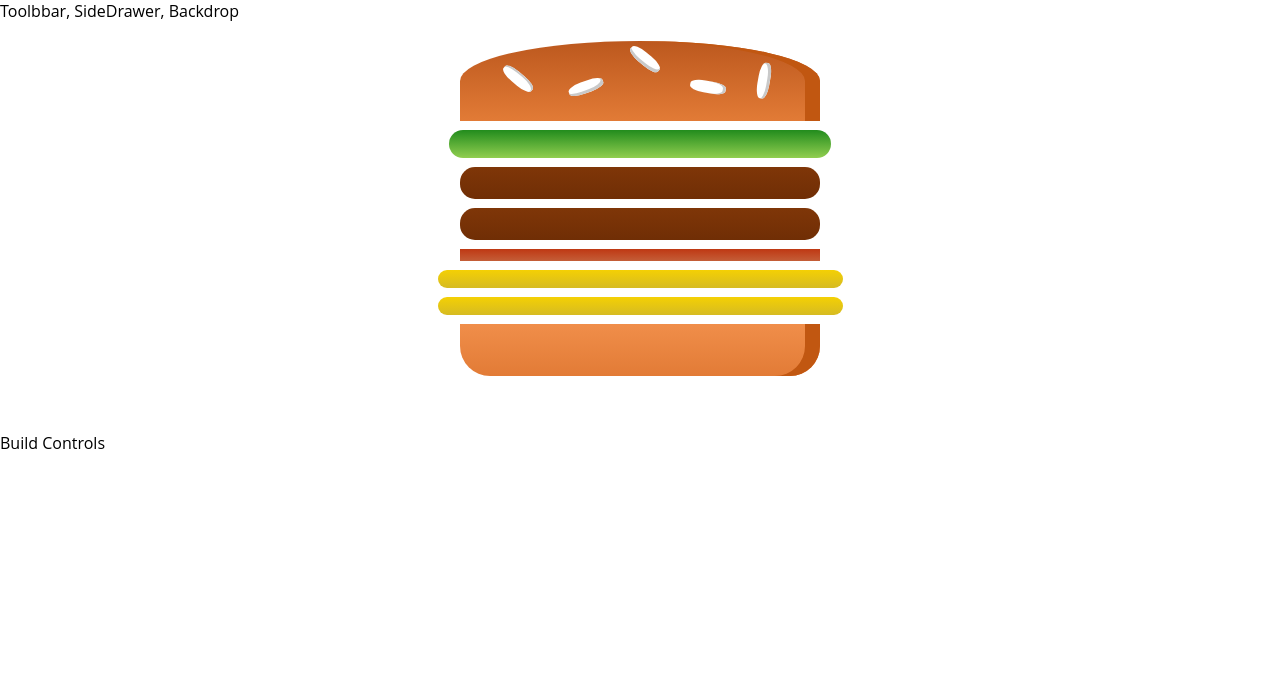
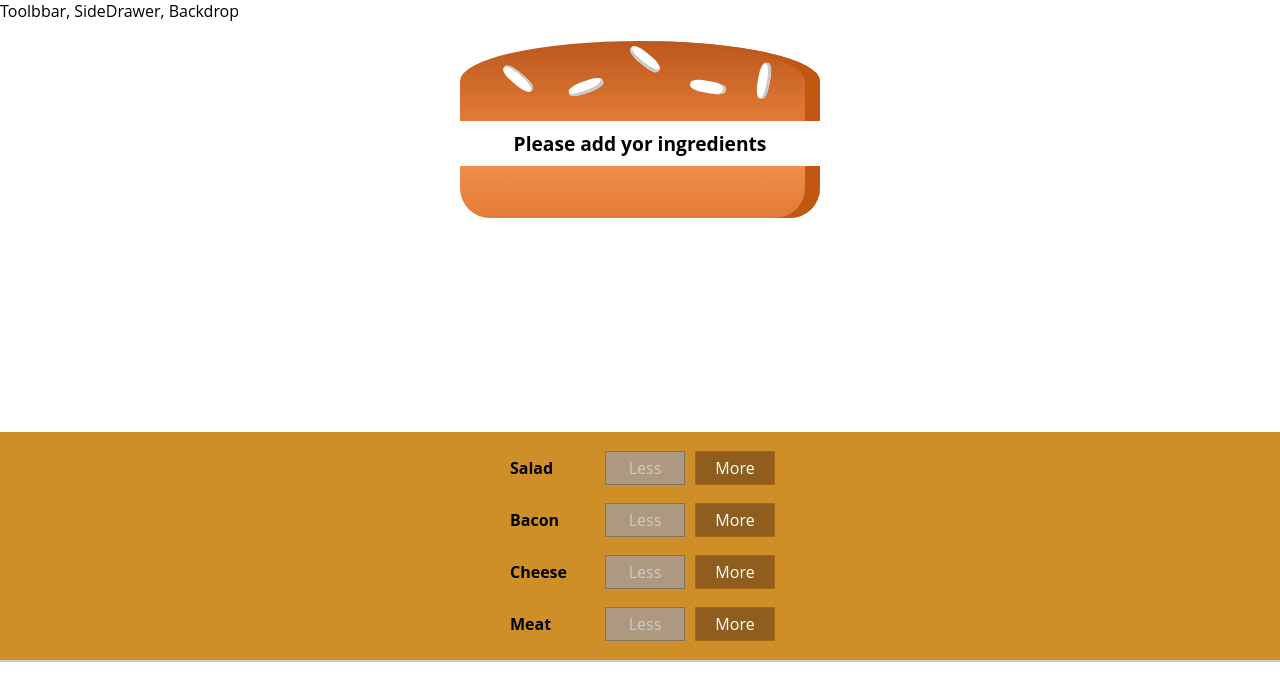
Before and after one commit to andrewquartey/Burger-Builder, a React app: page / in a window 1280 px wide. Shown: the top 700 px of the page. Built offline with nearby package versions, Linux system fonts and the light colour scheme; the HTML template or start-up script is replaced by a standard one.

Commit message:
Burger builder Controls

```diff
--- a/src/components/Burger/BuildControls/BuildControl/BuildControl.js
+++ b/src/components/Burger/BuildControls/BuildControl/BuildControl.js
@@ -1,13 +1,17 @@
 import React from 'react';
 
-import classes from './BuildControl';
+import classes from './BuildControl.css';
 
-const buildControl = (props = (
+const buildControl = props => (
   <div className={classes.BuildControl}>
     <div className={classes.Label}>{props.label}</div>
-    <button className={classes.Less}>Less</button>
-    <button className={classes.More}>More</button>
+    <button className={classes.Less} onClick={props.remove} disabled={props.disableButton}>
+      Less
+    </button>
+    <button className={classes.More} onClick={props.add}>
+      More
+    </button>
   </div>
-));
+);
 
 export default buildControl;
--- a/src/components/Burger/BuildControls/BuildControls.css
+++ b/src/components/Burger/BuildControls/BuildControls.css
@@ -1,6 +1,6 @@
 .BuildControls {
   width: 100%;
-  background-color: #ccff88;
+  background-color: #cf8f28;
   display: flex;
   flex-flow: column;
   align-items: center;
--- a/src/components/Burger/BuildControls/BuildControls.js
+++ b/src/components/Burger/BuildControls/BuildControls.js
@@ -1,7 +1,28 @@
 import React from 'react';
 
-import classes from './BbuildControls.css';
+import classes from './BuildControls.css';
+import BuildControl from './BuildControl/BuildControl';
 
-const buildControls = () => <div />;
+const controls = [
+  { label: 'Salad', type: 'salad' },
+  { label: 'Bacon', type: 'bacon' },
+  { label: 'Cheese', type: 'cheese' },
+  { label: 'Meat', type: 'meat' }
+];
+
+const buildControls = props => (
+  <div className={classes.BuildControls}>
+    {console.log(props.disabled)}
+    {controls.map(ctrl => (
+      <BuildControl
+        key={ctrl.label}
+        label={ctrl.label}
+        add={() => props.addIngredient(ctrl.type)}
+        remove={() => props.removeIngredient(ctrl.type)}
+        disableButton={props.disabled[ctrl.type]}
+      />
+    ))}
+  </div>
+);
 
 export default buildControls;
--- a/src/components/Burger/Burger.js
+++ b/src/components/Burger/Burger.js
@@ -6,6 +6,7 @@ import BurgerIngredient from './BurgerIngredient/BurgerIngredient';
 const burger = props => {
   let transformedIngredients = Object.keys(props.ingredients)
     .map(ingredientKey => {
+      if (props.ingredients[ingredientKey] < 0) return;
       return [...Array(props.ingredients[ingredientKey])].map((_, i) => (
         <BurgerIngredient key={ingredientKey + i} type={ingredientKey} />
       ));
--- a/src/containers/BburgerBuilder/BurgerBuilder.js
+++ b/src/containers/BburgerBuilder/BurgerBuilder.js
@@ -2,21 +2,66 @@ import React, { Component } from 'react';
 
 import Aux from '../../components/hoc/Aux';
 import Burger from '../../components/Burger/Burger';
+import BuildControls from '../../components/Burger/BuildControls/BuildControls';
 
+const INGREDIENT_PRICES = {
+  salad: 0.5,
+  meat: 1.3,
+  bacon: 0.7,
+  cheese: 0.4
+};
 class BurgerBuilder extends Component {
   state = {
     ingredients: {
-      salad: 1,
-      meat: 2,
-      bacon: 1,
-      cheese: 2
+      salad: 0,
+      meat: 0,
+      bacon: 0,
+      cheese: 0
+    },
+    totalPrice: 4
+  };
+
+  addIngredientHandler = type => {
+    const oldCount = this.state.ingredients[type];
+    const updatedCount = oldCount + 1;
+    const updatedIngredients = {
+      ...this.state.ingredients
+    };
+    updatedIngredients[type] = updatedCount;
+    const newPrice = this.state.totalPrice + INGREDIENT_PRICES[type];
+
+    this.setState({ totalPrice: newPrice, ingredients: updatedIngredients });
+  };
+
+  removeIngredientHandler = type => {
+    const oldCount = this.state.ingredients[type];
+    if (oldCount <= 0) return;
+    const updatedCount = oldCount - 1;
+    const updatedIngredients = {
+      ...this.state.ingredients
+    };
+    updatedIngredients[type] = updatedCount;
+    const newPrice = this.state.totalPrice - INGREDIENT_PRICES[type];
+
+    this.setState({ totalPrice: newPrice, ingredients: updatedIngredients });
+  };
+
+  render() {
+    const disabledInfo = {
+      ...this.state.ingredients
+    };
+
+    for (let key in disabledInfo) {
+      disabledInfo[key] = disabledInfo[key] <= 0;
     }
-  };
-  render() {
     return (
       <Aux>
         <Burger ingredients={this.state.ingredients} />
-        <div>Build Controls</div>
+        <BuildControls
+          addIngredient={this.addIngredientHandler}
+          removeIngredient={this.removeIngredientHandler}
+          disabled={disabledInfo}
+        />
       </Aux>
     );
   }
```
